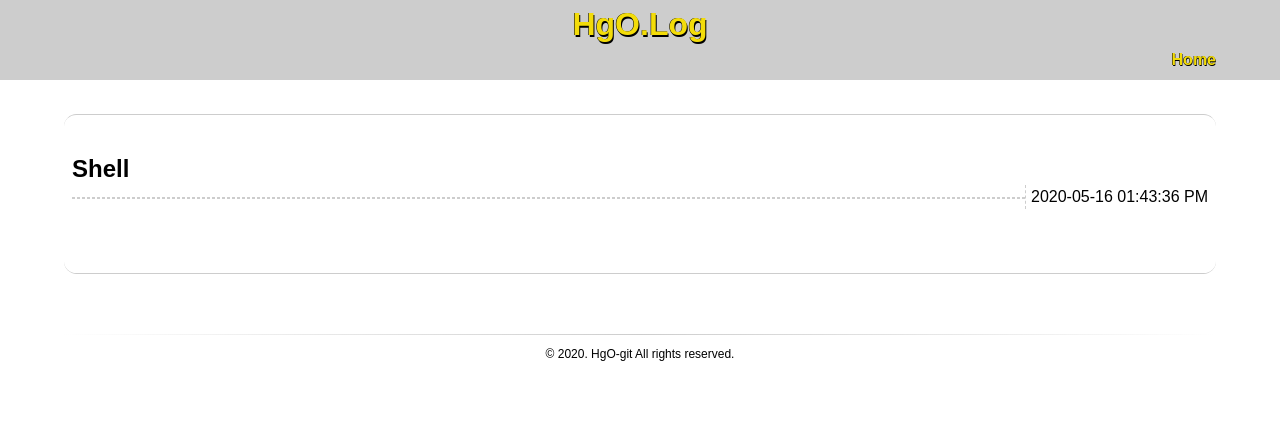
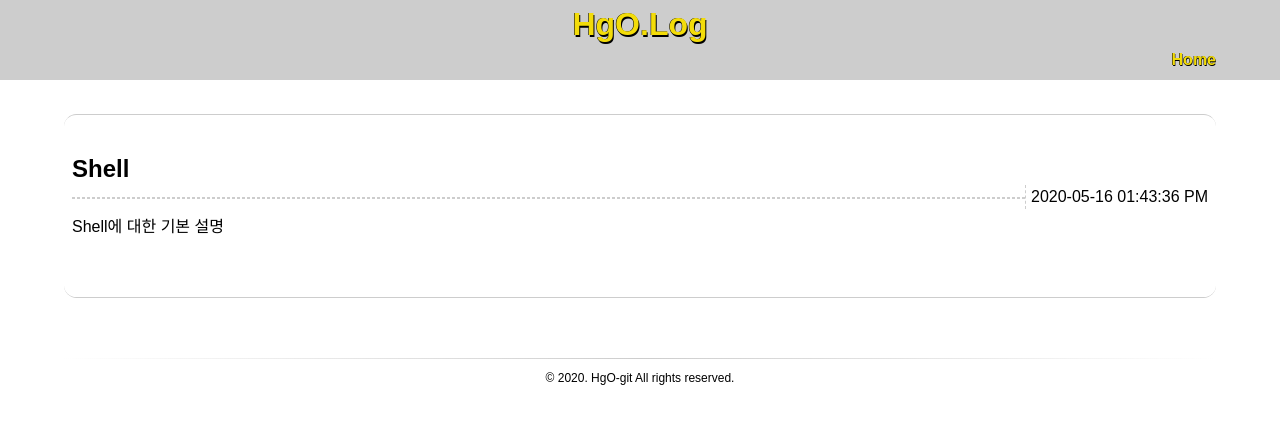
Before and after one commit to HgO-git/hgo-git.github.io, a Jekyll site: the page built from index.md, in a window 1280 px wide. Shown: the top 424 px of the page. Built offline with Jekyll 4.4.1, drawn with Linux system fonts in a browser that asks for light colours.

Commit message:
[fix/post] shell/2020-05-16-22-43-shell.md

```diff
--- a/_posts/Shell/2020-05-16-22-43-shell.md
+++ b/_posts/Shell/2020-05-16-22-43-shell.md
@@ -3,6 +3,7 @@ layoout: post
 title:  "Shell"
 date:   2020-05-16 22:43:36 +0900
 categories: shell
+summary: "Shell에 대한 기본 설명"
 ---
 ##### 1. Shell이란?
 - 운영체제 서비스에 접속하기 위한 사용자 인터페이스
```
